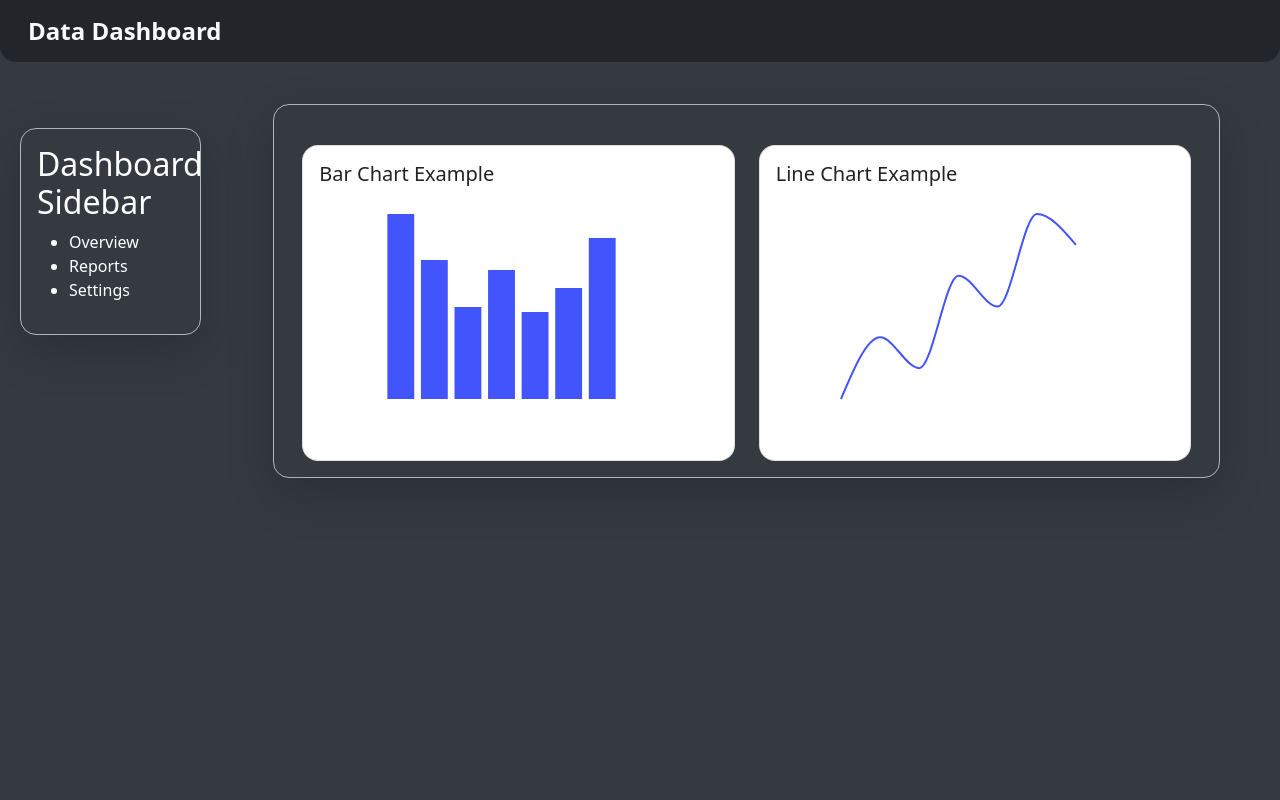
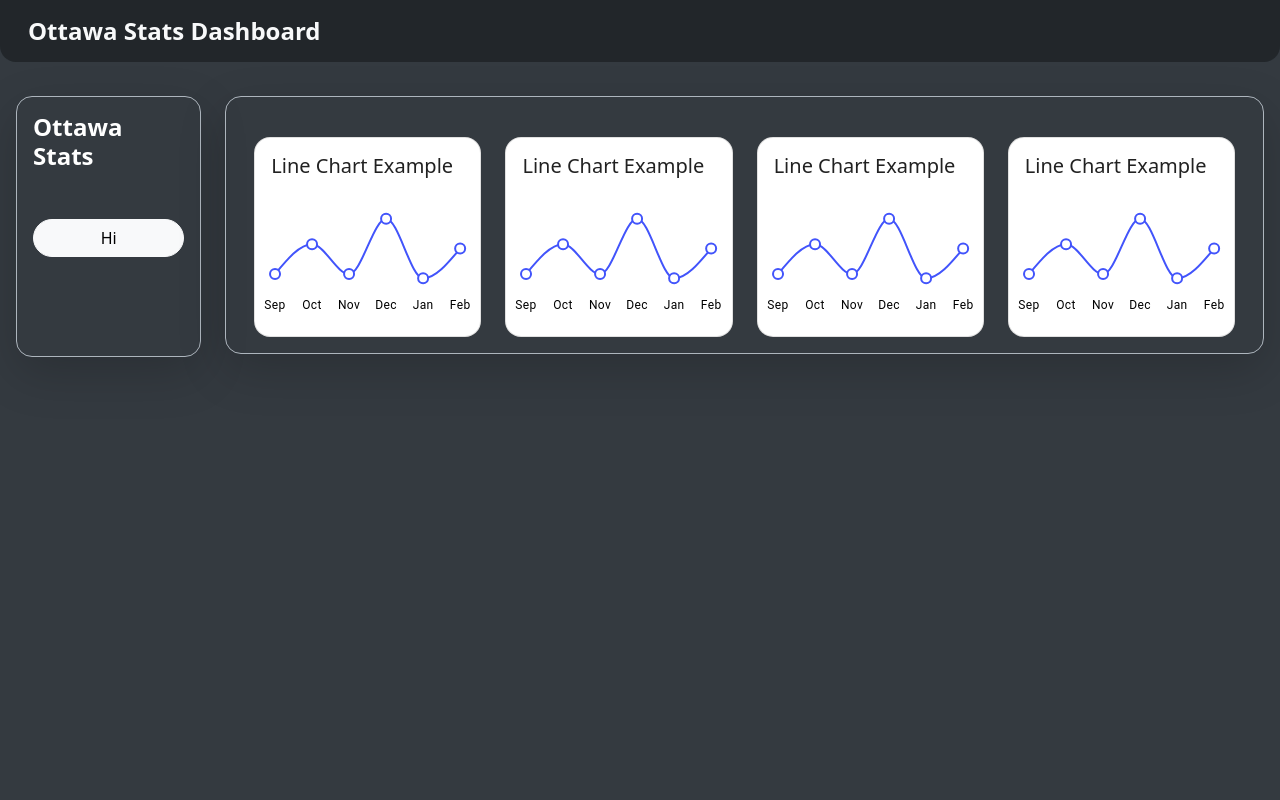
Before and after one commit to RayhanKarim1342/RayhanKarim-SEG3125-DataDashboard, a React (Create React App) app in the folder data-dashboard/: page / in a window 1280 px wide. Shown: the top 800 px of the page. Built offline with nearby package versions, Linux system fonts and the light colour scheme.

Commit message:
added 4 example charts

```diff
--- a/data-dashboard/src/App.css
+++ b/data-dashboard/src/App.css
@@ -3,7 +3,7 @@
 } */
 
 .home-background {
-  padding-top: 20px;
+  padding-top: 0px;
   min-height: 100vh;
   width: 100%;
   background-size: cover;
@@ -99,3 +99,8 @@ footer {
   box-shadow: 0 0.5rem 1rem rgba(0, 123, 255, 0.5), 0 0.125rem 0.25rem rgba(0,0,0,0.075) !important;
   transition: box-shadow 0.2s !important;
 }
+
+.MuiChartsAxis-line,
+.MuiChartsAxis-tick {
+  stroke: transparent !important;
+}
--- a/data-dashboard/src/components/Dashboard.js
+++ b/data-dashboard/src/components/Dashboard.js
@@ -1,8 +1,8 @@
 import React from "react";
 import { ChartContainer } from "@mui/x-charts/ChartContainer";
 import { BarPlot } from "@mui/x-charts/BarChart";
-import { LinePlot } from "@mui/x-charts/LineChart";
-import { Row, Col, Container } from "react-bootstrap";
+import { LineChart } from "@mui/x-charts/LineChart";
+import { Row, Col, Container, Button } from "react-bootstrap";
 import Paper from "@mui/material/Paper";
 
 const uData = [4000, 3000, 2000, 2780, 1890, 2390, 3490];
@@ -23,41 +23,136 @@ const Dashboard = () => {
     <Container fluid className="dashboard-container py-4">
       <Row>
         <Col md={2}>
-          <div className="sidebar text-white gy-4 rounded-4 border border-dark-subtle shadow-lg p-3 ms-2">
-            <h2>Dashboard Sidebar</h2>
-            <ul>
-              <li>Overview</li>
-              <li>Reports</li>
-              <li>Settings</li>
-            </ul>
+          <div
+            className="sidebar text-white gy-4 rounded-4 border border-dark-subtle shadow-lg p-3 ms-1 mt-2 mb-2"
+            style={{ height: "98%" }}
+          >
+            <h2 className="display-6 fw-bold fs-4 mb-5">Ottawa Stats</h2>
+            <Button variant="light" className="w-100 mb-3 rounded-pill">
+              Hi
+            </Button>
           </div>
         </Col>
         <Col md={10}>
-          <Row className="gy-4 rounded-4 border border-dark-subtle shadow-lg ms-5 me-5 p-3">
-            <Col md={6}>
-              <Paper variant="outlined" className="p-3 rounded-4">
-                <h5>Bar Chart Example</h5>
-                <ChartContainer
-                  width={320}
-                  height={250}
-                  series={[{ data: uData, label: "uv", type: "bar" }]}
-                  xAxis={[{ scaleType: "band", data: xLabels }]}
-                >
-                  <BarPlot />
-                </ChartContainer>
+          <Row className="gy-4 rounded-4 border border-dark-subtle shadow-lg ms-0 me-1 p-3 mt-2">
+            <Col md={3}>
+              <Paper variant="outlined" className="p-0 rounded-4">
+                <h5 className="pt-3 px-3">Line Chart Example</h5>
+                <LineChart
+                  xAxis={[
+                    {
+                      data: ["Sep", "Oct", "Nov", "Dec", "Jan", "Feb"],
+                      scaleType: "point",
+                      color: "#fff",
+                      tickLabelStyle: { fill: "#000" },
+                      axisLine: { stroke: "transparent" },
+                      tickLine: { stroke: "transparent" },
+                    },
+                  ]}
+                  yAxis={[
+                    {
+                      position: "none",
+                    },
+                  ]}
+                  series={[
+                    {
+                      data: [2, 5.5, 2, 8.5, 1.5, 5],
+                    },
+                  ]}
+                  slotProps={{
+                    legend: { hidden: true },
+                  }}
+                />
               </Paper>
             </Col>
-            <Col md={6}>
-              <Paper variant="outlined" className="p-3 rounded-4">
-                <h5>Line Chart Example</h5>
-                <ChartContainer
-                  width={320}
-                  height={250}
-                  series={[{ data: lineData, label: "Visits", type: "line" }]}
-                  xAxis={[{ scaleType: "point", data: xLabels }]}
-                >
-                  <LinePlot />
-                </ChartContainer>
+            <Col md={3}>
+              <Paper variant="outlined" className="p-0 rounded-4">
+                <h5 className="pt-3 px-3">Line Chart Example</h5>
+                <LineChart
+                  xAxis={[
+                    {
+                      data: ["Sep", "Oct", "Nov", "Dec", "Jan", "Feb"],
+                      scaleType: "point",
+                      color: "#fff",
+                      tickLabelStyle: { fill: "#000" },
+                      axisLine: { stroke: "transparent" },
+                      tickLine: { stroke: "transparent" },
+                    },
+                  ]}
+                  yAxis={[
+                    {
+                      position: "none",
+                    },
+                  ]}
+                  series={[
+                    {
+                      data: [2, 5.5, 2, 8.5, 1.5, 5],
+                    },
+                  ]}
+                  slotProps={{
+                    legend: { hidden: true },
+                  }}
+                />
+              </Paper>
+            </Col>
+            <Col md={3}>
+              <Paper variant="outlined" className="p-0 rounded-4">
+                <h5 className="pt-3 px-3">Line Chart Example</h5>
+                <LineChart
+                  xAxis={[
+                    {
+                      data: ["Sep", "Oct", "Nov", "Dec", "Jan", "Feb"],
+                      scaleType: "point",
+                      color: "#fff",
+                      tickLabelStyle: { fill: "#000" },
+                      axisLine: { stroke: "transparent" },
+                      tickLine: { stroke: "transparent" },
+                    },
+                  ]}
+                  yAxis={[
+                    {
+                      position: "none",
+                    },
+                  ]}
+                  series={[
+                    {
+                      data: [2, 5.5, 2, 8.5, 1.5, 5],
+                    },
+                  ]}
+                  slotProps={{
+                    legend: { hidden: true },
+                  }}
+                />
+              </Paper>
+            </Col>
+            <Col md={3}>
+              <Paper variant="outlined" className="p-0 rounded-4">
+                <h5 className="pt-3 px-3">Line Chart Example</h5>
+                <LineChart
+                  xAxis={[
+                    {
+                      data: ["Sep", "Oct", "Nov", "Dec", "Jan", "Feb"],
+                      scaleType: "point",
+                      color: "#fff",
+                      tickLabelStyle: { fill: "#000" },
+                      axisLine: { stroke: "transparent" },
+                      tickLine: { stroke: "transparent" },
+                    },
+                  ]}
+                  yAxis={[
+                    {
+                      position: "none",
+                    },
+                  ]}
+                  series={[
+                    {
+                      data: [2, 5.5, 2, 8.5, 1.5, 5],
+                    },
+                  ]}
+                  slotProps={{
+                    legend: { hidden: true },
+                  }}
+                />
               </Paper>
             </Col>
           </Row>
--- a/data-dashboard/src/components/Navbar.js
+++ b/data-dashboard/src/components/Navbar.js
@@ -18,7 +18,7 @@ const NavigationBar = () => {
     >
       <Container fluid>
         <Navbar.Brand as={Link} to="/" className="mb-0 text-light fw-bold fs-4">
-          Data Dashboard
+          Ottawa Stats Dashboard
         </Navbar.Brand>
       </Container>
     </Navbar>
```
